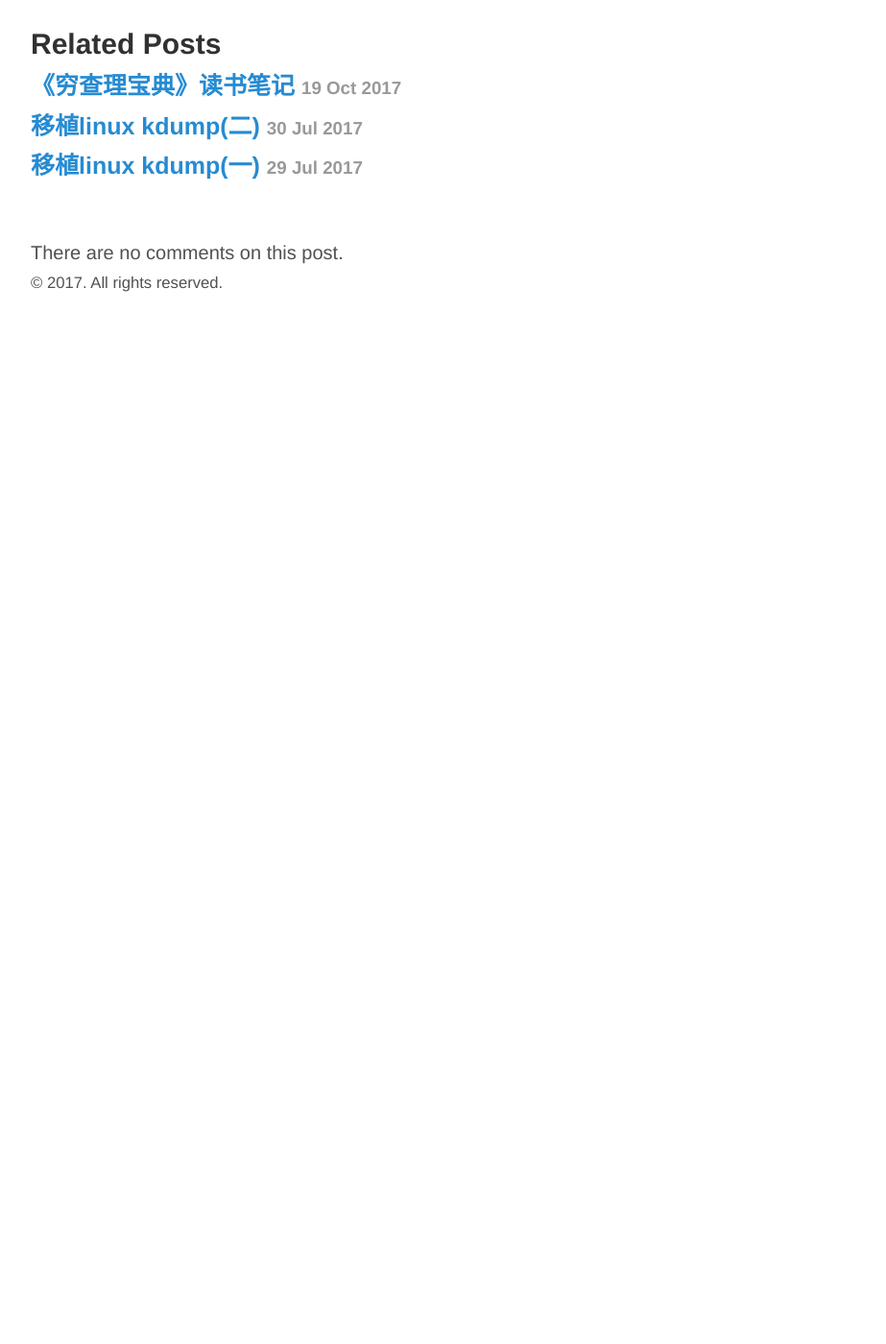
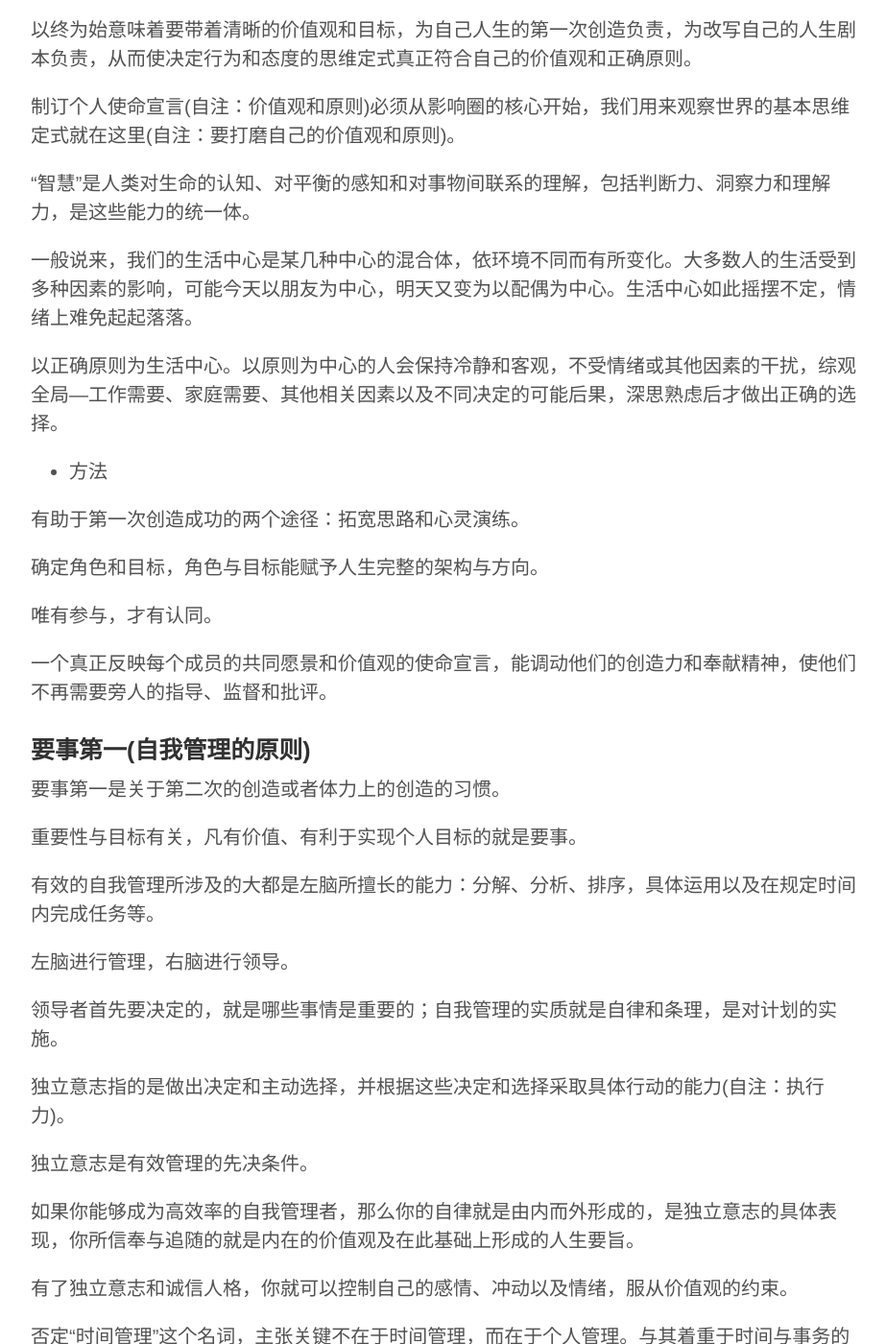
Before and after one commit to bupt075225/bupt075225.github.io, a Jekyll site: the page built from _posts/2017-11-06-《高效能人士的七个习惯》读书笔记.md, in a window 1280 px wide and 1400 px high, scrolled down 4923 px. Shown: the whole window at 96% size, without its empty margins (178-1101 px from the left). Built offline with Jekyll 4.4.1, drawn with Linux system fonts in a browser that asks for light colours; our own code applies the rules of GitHub Pages for plain Markdown files; a script that is not in the unit is left out; before the commit the page ends 5231 px from its top, so only the background shows below that; some of the changed text lies outside the part shown.

Commit message:
update article

```diff
--- a/_posts/2017-11-06-《高效能人士的七个习惯》读书笔记.md
+++ b/_posts/2017-11-06-《高效能人士的七个习惯》读书笔记.md
@@ -6,11 +6,11 @@
 
 要改变现状，首先要改变自己；要改变自己，先要改变我们对问题的看法。
 
-思维定式(Paradigm)(或叫思维模型)指某种理论、模型、认知、假说或参考框架。广义上是指我们“看”(感知、理解与诠释)世界的方法。
+思维定式(Paradigm)(或叫思维模型、概念)指某种理论、模型、认知、假说或参考框架。广义上是指我们“看”(感知、理解与诠释)世界的方法。
 
 可以把思维定式比作地图。
 
-思维模式是我们观察世界的透镜。
+思维定式是我们观察世界的透镜。一个人的思维定式能决定他的态度和行为。
 
 我们对事物的看法决定着我们的思想与行动。
 
@@ -56,7 +56,9 @@
 
 只有独立的人才能选择互赖，尚未摆脱依赖性的人则无此条件，因为他们无论在品德还是在自我把握方面都尚有欠缺。
 
-### 积极主动
+### 积极主动(个人愿景的原则)
+
+(积极主动谈的是元认知能力)
 
 自我意识(self-awareness)的能力，即思考自己的思维过程的能力。
 
@@ -96,7 +98,7 @@
 
 每个人都可以选择自己的行为与回应，但后果仍由自然法则决定(自注：影响圈之外)，非人力所能左右(自注：谋事在人，成事在天)。
 
-我们在享有选择的自由的同时，也必须承担随之而来的后果。
+我们在享有选择的自由的同时，也必须承担随之而来的后果。我们可以自由选择行动，但无法选择行动的后果。
 
 人的一生中，错误的选择常常发生。对待错误的积极态度应是马上承认，改正并从中吸取教训。
 
@@ -108,9 +110,9 @@
 
 知识、技巧和意愿都位于影响圈内，改善其中任何一项都会改善三者之间的平衡，三者的交集越大，就说明我们对于习惯及其原则的修养越完善。
 
-### 以终为始
+### 以终为始(自我领导的原则)
 
-("以终为始"谈的是目标，带着目标前行。自我领导就是确定人生目标)
+("以终为始"谈的是目标，带着目标前。任何事物都是两次创造而成和自我领导是以终为始的两个原则。确定价值观和原则，作为选择的基础。价值观和原则的确立受制于思维定式)
 
 以终为始说明在做任何事这前，都要先认清方向。以你的人生目标作为衡量一切的标准，由个人最重视的价值观来决定一切。
 
@@ -131,3 +133,55 @@
 个人生活中的领导意识匮乏，很多人连自己的价值观都没有搞清楚，就忙于提高效率，制定目标或完成任务。
 
 每个人在成长过程中都承袭了许多来自他人的“人生剧本”，因此更确切一点说，我们是改写，而不是编写人生剧本，即对已有思维的转换。当我们认识到人生剧本的低劣以及思维定式的低效，就会积极地加以改写。
+
+以终为始意味着要带着清晰的价值观和目标，为自己人生的第一次创造负责，为改写自己的人生剧本负责，从而使决定行为和态度的思维定式真正符合自己的价值观和正确原则。
+
+制订个人使命宣言(自注：价值观和原则)必须从影响圈的核心开始，我们用来观察世界的基本思维定式就在这里(自注：要打磨自己的价值观和原则)。
+
+“智慧”是人类对生命的认知、对平衡的感知和对事物间联系的理解，包括判断力、洞察力和理解力，是这些能力的统一体。
+
+一般说来，我们的生活中心是某几种中心的混合体，依环境不同而有所变化。大多数人的生活受到多种因素的影响，可能今天以朋友为中心，明天又变为以配偶为中心。生活中心如此摇摆不定，情绪上难免起起落落。
+
+以正确原则为生活中心。以原则为中心的人会保持冷静和客观，不受情绪或其他因素的干扰，综观全局—工作需要、家庭需要、其他相关因素以及不同决定的可能后果，深思熟虑后才做出正确的选择。
+
+* 方法
+
+有助于第一次创造成功的两个途径：拓宽思路和心灵演练。
+
+确定角色和目标，角色与目标能赋予人生完整的架构与方向。
+
+唯有参与，才有认同。
+
+一个真正反映每个成员的共同愿景和价值观的使命宣言，能调动他们的创造力和奉献精神，使他们不再需要旁人的指导、监督和批评。
+
+### 要事第一(自我管理的原则)
+
+要事第一是关于第二次的创造或者体力上的创造的习惯。
+
+重要性与目标有关，凡有价值、有利于实现个人目标的就是要事。
+
+有效的自我管理所涉及的大都是左脑所擅长的能力：分解、分析、排序，具体运用以及在规定时间内完成任务等。
+
+左脑进行管理，右脑进行领导。
+
+领导者首先要决定的，就是哪些事情是重要的；自我管理的实质就是自律和条理，是对计划的实施。
+
+独立意志指的是做出决定和主动选择，并根据这些决定和选择采取具体行动的能力(自注：执行力)。
+
+独立意志是有效管理的先决条件。
+
+如果你能够成为高效率的自我管理者，那么你的自律就是由内而外形成的，是独立意志的具体表现，你所信奉与追随的就是内在的价值观及在此基础上形成的人生要旨。
+
+有了独立意志和诚信人格，你就可以控制自己的感情、冲动以及情绪，服从价值观的约束。
+
+否定“时间管理”这个名词，主张关键不在于时间管理，而在于个人管理。与其着重于时间与事务的安排，不如把重心放在维持产出与产能的平衡上。
+
+高效能人士的脑子里装的不是问题，而是机会。他们的思维定式是预防型的，他们能够平衡产出和产能的关系，将时间和精力集中在重要但是并不紧迫的事务上。
+
+紧迫之事往往只是别人的优先，对别人很重要，对自己就不一定了。
+
+被情绪冲击所误导，陷溺于能博人好感的不重要的紧迫事情中，以及可逃避现实的不重要也不紧迫的事务。这些诱惑往往不是独立意志所能克服，只有发乎至诚的信息与目标，才能够产生坚定说“不”的勇气。
+
+以原则为重心，配合个人对使命的认知，兼顾重要性与急迫性；强调产出与产能齐头并进，着重重要并且不紧迫的事务的完成。
+
+* 方法
```
Also changed, not shown: 1 other file.
